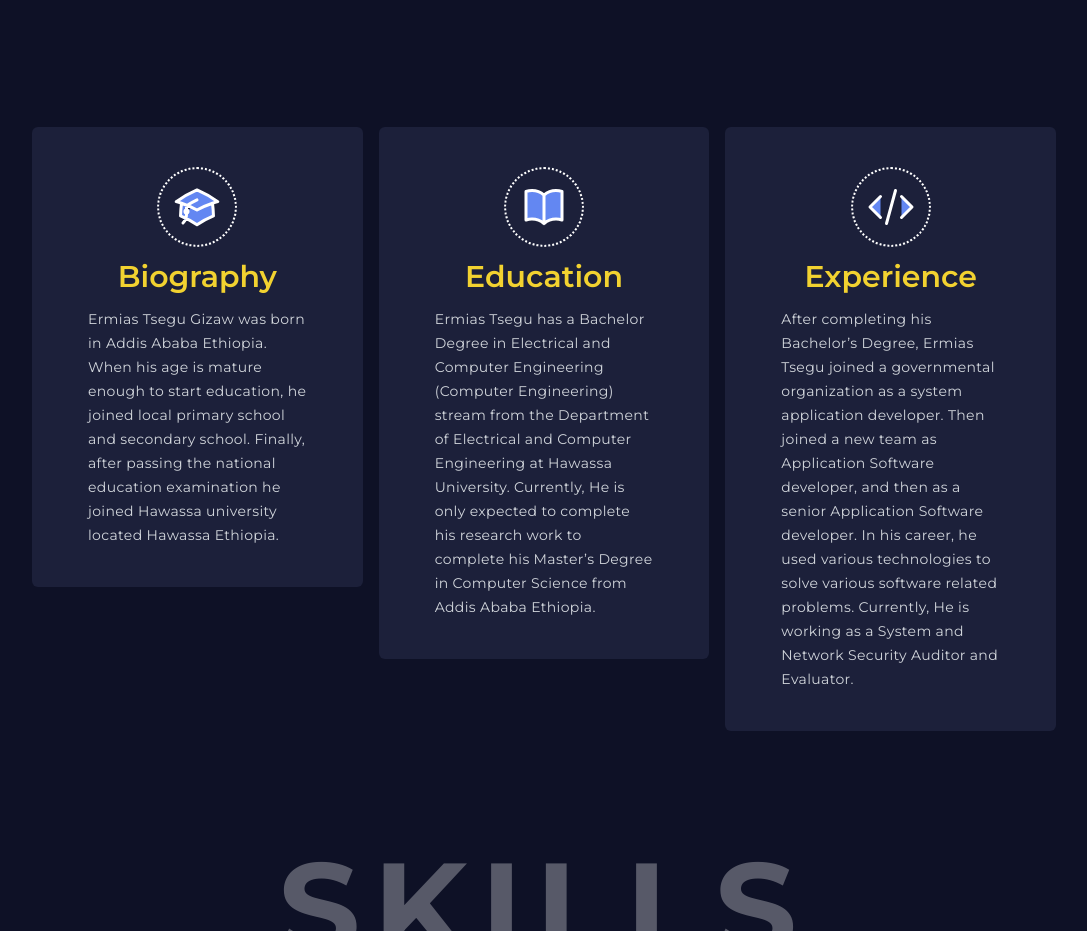
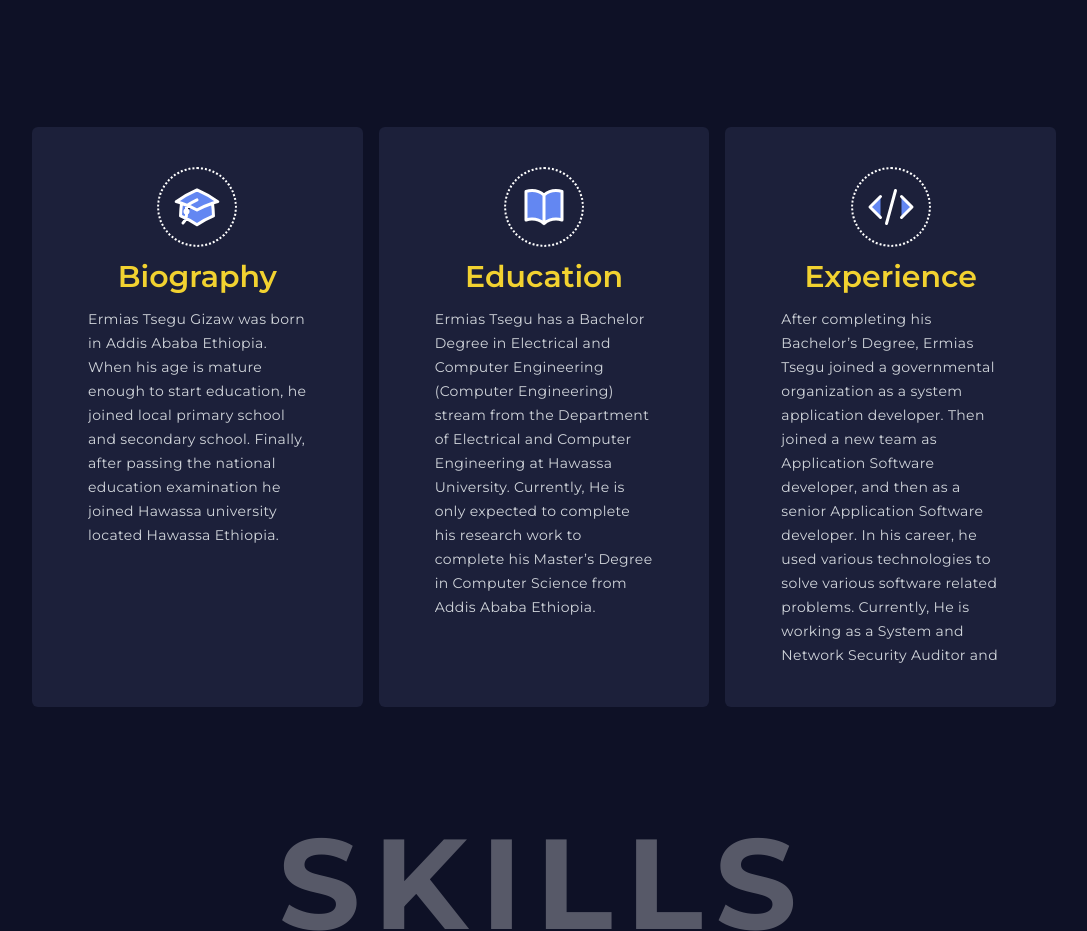
Before and after one commit to yetabalij/portfolio, a React (Create React App) app: page / in a window 1280 px wide. Shown: the part 985-1916 px from the top of the page, without its empty margins (96-1183 px from the left). Built offline with nearby package versions, Linux system fonts and the light colour scheme.

Commit message:
about responsiveness fixed.

```diff
--- a/src/Components/Card.js
+++ b/src/Components/Card.js
@@ -2,7 +2,7 @@ import React from "react";
 
 const Card = (props) => {
   return (
-    <div className="md:w-[33%] min-h-[400px]">
+    <div className="lg:w-[33%]">
       <div className="bg-third-color rounded-md mb-5 lg:mb-0 flex flex-col justify-center items-center  px-6 md:px-14 py-10">
         <div className="flex justify-center">
           <div className="border-2 border-dotted border-white rounded-full h-[80px] w-[80px] flex justify-center items-center">
@@ -12,7 +12,7 @@ const Card = (props) => {
         <div className="flex justify-center text-fourth-color my-3 text-3xl font-semibold">
           {props.biography}
         </div>
-        <div>
+        <div className="lg:h-[55vh] xl:h-[45vh] 2xl:h-[35vh] overflow-hidden">
           <p className="text-sm lg:text-md font-light lg:font-normal tracking-wide leading-6 text-gray-300">
             {props.paragraph}
           </p>
--- a/src/Section/About/About.js
+++ b/src/Section/About/About.js
@@ -6,7 +6,7 @@ const About = () => {
   return (
     <section id="about" className="">
       <Title title="ABOUT" />
-      <div className="md:flex gap-4 justify-between my-5 lg:my-20 ">
+      <div className="lg:flex gap-4 justify-between my-5 lg:my-20 ">
         <Card
           biography="Biography"
           paragraph="Ermias Tsegu Gizaw was born in Addis Ababa Ethiopia. When his age is mature enough to start education, he joined local primary school and secondary school. Finally, after passing the national education examination he joined Hawassa university located Hawassa Ethiopia."
```
